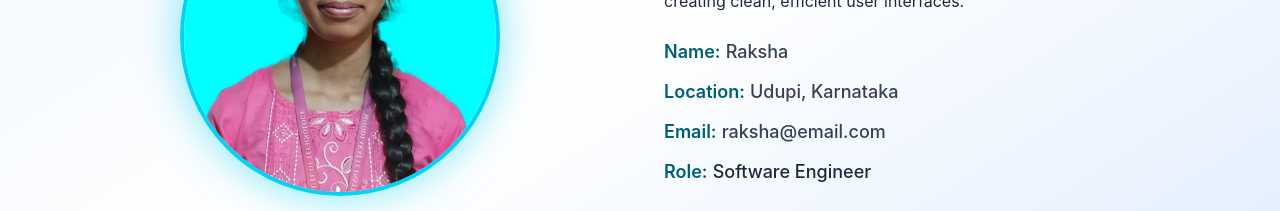
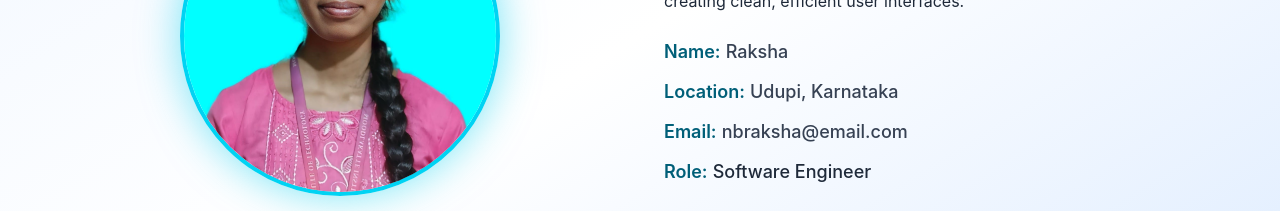
Before and after one commit to Raksha8277/Portfolio, a React (Vite) app: page / in a window 1280 px wide. Shown: the part 1260-1471 px from the top of the page. Built offline with nearby package versions, Linux system fonts and the light colour scheme.

Commit message:
Update About.tsx

```diff
--- a/src/components/About.tsx
+++ b/src/components/About.tsx
@@ -68,7 +68,7 @@ function About() {
                 Email:
               </span>{" "}
               <span className="text-gray-700 font-medium">
-                raksha@email.com
+                nbraksha@email.com
               </span>
             </p>
 
@@ -109,4 +109,5 @@ function About() {
   )
 }
 
+
 export default About
```
